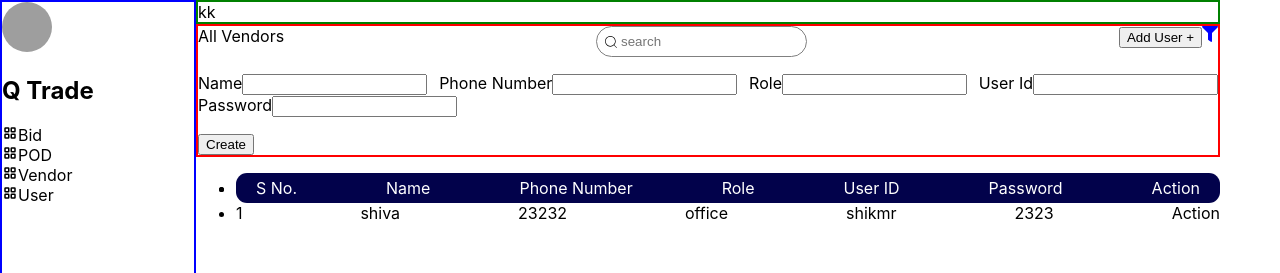
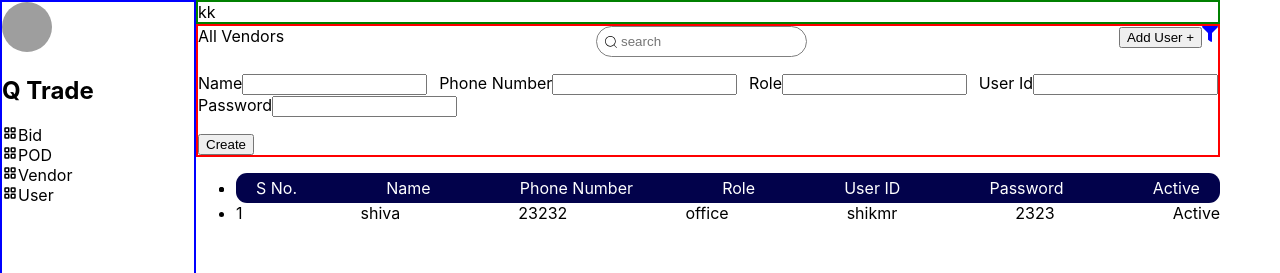
Before and after one commit to shiva2351/qikbuk, a React (Create React App) app: page / in a window 1280 px wide. Shown: the top 273 px of the page. Built offline with nearby package versions, Linux system fonts and the light colour scheme; grey boxes are pictures that could not be loaded.

Commit message:
Update index.js

```diff
--- a/src/components/UserRoute/index.js
+++ b/src/components/UserRoute/index.js
@@ -19,7 +19,7 @@ class UserRoute extends Component {
                     <li className="user-li">Role</li>
                     <li className="user-li">User ID</li>
                     <li className="user-li">Password</li>
-                    <li className="user-li">Action</li>
+                    <li className="user-li">Active</li>
                   </ul>
                 </li>
               </li>
@@ -32,7 +32,7 @@ class UserRoute extends Component {
                     <li className="user-li">{eachItem.role}</li>
                     <li className="user-li">{eachItem.userId}</li>
                     <li className="user-li">{eachItem.password}</li>
-                    <li className="user-li">Action</li>
+                    <li className="user-li">Active</li>
                   </ul>
                 </li>
               ))}
```
